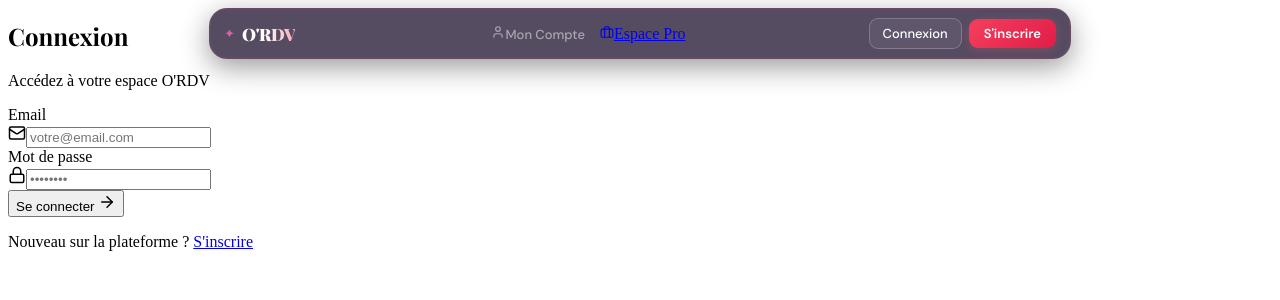
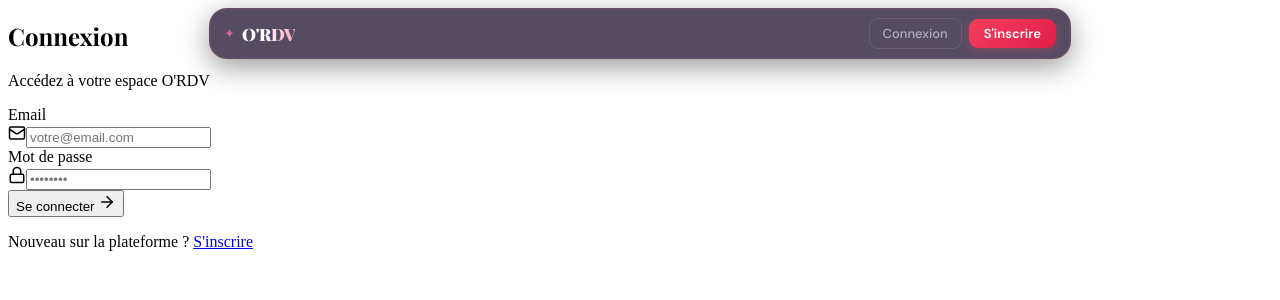
Before and after one commit to bsandoz79/O-RDV, a React (Create React App) app in the folder frontend/: page /login in a window 1280 px wide. Shown: the top 300 px of the page. Built offline with nearby package versions, Linux system fonts and the light colour scheme.

Commit message:
feat: config base de données ordv_db, script setup SQL et Navbar dynamique avec gestion de connexion

```diff
--- a/frontend/src/components/Navbar.jsx
+++ b/frontend/src/components/Navbar.jsx
@@ -1,6 +1,6 @@
 import { useEffect, useRef, useState } from "react";
-import { Link, useLocation } from "react-router-dom";
-import { Briefcase, User } from "lucide-react"; // Import des icônes nécessaires
+import { Link, useLocation, useNavigate } from "react-router-dom";
+import { Briefcase, User, LogOut, ShieldCheck } from "lucide-react";
 
 export function ScrollToTop() {
   const [show, setShow] = useState(false);
@@ -29,11 +29,44 @@ export function ScrollToTop() {
 
 export default function Navbar() {
   const location = useLocation();
+  const navigate = useNavigate();
   const [visible, setVisible] = useState(true);
   const lastScrollY = useRef(0);
 
-  // ─── SIMULATION D'AUTHENTIFICATION ─────────────────────────────────────────
-  const isAdmin = false;
+  // ─── ÉTAT D'AUTHENTIFICATION RÉACTIF ──────────────────────────────────────
+  // On initialise l'état directement en lisant le localStorage
+  const [user, setUser] = useState(() => {
+    const saved = localStorage.getItem("user");
+    return saved ? JSON.parse(saved) : null;
+  });
+
+  useEffect(() => {
+    const syncAuth = () => {
+      const saved = localStorage.getItem("user");
+      setUser(saved ? JSON.parse(saved) : null);
+    };
+
+    // Écoute l'événement personnalisé déclenché par Login.jsx
+    window.addEventListener("authChange", syncAuth);
+    // Écoute les changements provenant d'autres onglets
+    window.addEventListener("storage", syncAuth);
+
+    // Force la synchronisation à chaque changement de route
+    syncAuth();
+
+    return () => {
+      window.removeEventListener("authChange", syncAuth);
+      window.removeEventListener("storage", syncAuth);
+    };
+  }, [location]);
+
+  const handleLogout = () => {
+    localStorage.clear();
+    // On informe immédiatement les autres composants du changement
+    window.dispatchEvent(new Event("authChange"));
+    setUser(null);
+    navigate("/");
+  };
   // ───────────────────────────────────────────────────────────────────────────
 
   useEffect(() => {
@@ -61,10 +94,10 @@ export default function Navbar() {
           <span className="app-navbar__logo-text">O'RDV</span>
         </Link>
 
-        {/* Liens de navigation centraux */}
+        {/* Liens centraux */}
         <nav className="app-navbar__links flex items-center gap-2">
 
-          {/* Nouveau : Lien Mon Compte (User) */}
+          {user && (
             <Link
               to="/account"
               className={`app-navbar__link flex items-center gap-1.5 ${location.pathname === "/account" ? "app-navbar__link--active" : ""}`}
@@ -72,42 +105,48 @@ export default function Navbar() {
               <User size={14} />
               Mon Compte
             </Link>
+          )}
 
-          {/* L'Espace Pro - Version "Mise en avant" pour ne plus être fade */}
+          {(user?.role === "pro" || user?.role === "admin") && (
             <Link
               to="/dashboard"
-            className={`flex items-center gap-1.5 px-3 py-1.5 rounded-xl font-medium text-sm transition-all duration-300 border ${
+              className={`flex items-center gap-1.5 px-3 py-1.5 rounded-xl font-medium text-sm border transition-all ${
                 location.pathname === "/dashboard"
                   ? "bg-rose-500/20 border-rose-500/30 text-rose-300"
-                : "bg-white/5 border-white/10 text-white/80 hover:bg-white/10 hover:border-white/20 hover:text-white"
+                  : "bg-white/5 border-white/10 text-white/80 hover:bg-white/10"
               }`}
             >
-            <Briefcase size={14} className={location.pathname === "/dashboard" ? "text-rose-400" : "text-slate-400"} />
+              <Briefcase size={14} />
               Espace Pro
             </Link>
+          )}
 
-          {/* Le lien Admin (Conditionnel) */}
-          {isAdmin && (
+          {user?.role === "admin" && (
             <Link
               to="/admin"
-              className={`app-navbar__link font-bold text-rose-400 ${location.pathname === "/admin" ? "app-navbar__link--active" : ""}`}
+              className={`app-navbar__link font-bold text-rose-400 flex items-center gap-1.5 ${location.pathname === "/admin" ? "app-navbar__link--active" : ""}`}
             >
-              Panel Admin
+              <ShieldCheck size={14} />
+              Admin
             </Link>
           )}
         </nav>
 
         {/* Boutons d'authentification */}
         <div className="app-navbar__auth">
-          <Link
-            to="/login"
-            className={`app-navbar__btn-ghost ${location.pathname === "/login" ? "app-navbar__btn-ghost--active" : ""}`}
+          {user ? (
+            <button
+              onClick={handleLogout}
+              className="app-navbar__btn-ghost flex items-center gap-2 text-rose-400 hover:text-rose-300 transition-all"
             >
-            Connexion
-          </Link>
-          <Link to="/register" className="app-navbar__btn-cta">
-            S'inscrire
-          </Link>
+              <LogOut size={16} /> Déconnexion
+            </button>
+          ) : (
+            <>
+              <Link to="/login" className="app-navbar__btn-ghost">Connexion</Link>
+              <Link to="/register" className="app-navbar__btn-cta">S'inscrire</Link>
+            </>
+          )}
         </div>
       </div>
     </header>
--- a/frontend/src/pages/auth/Login.jsx
+++ b/frontend/src/pages/auth/Login.jsx
@@ -30,6 +30,8 @@ export default function Login() {
         // 2. Succès : On stocke le Token JWT et les infos utilisateur
         localStorage.setItem("token", data.token);
         localStorage.setItem("user", JSON.stringify(data.user));
+
+        window.dispatchEvent(new Event("authChange")); // Pour synchroniser l'état d'auth dans toute l'app
 
         // 3. Redirection dynamique selon le rôle stocké en base [cite: 12, 13, 17]
         const role = data.user.role;
```
Also changed, not shown: frontend/src/components/ProtectedRoute.jsx (added, +18 -0 lines), 1 other file (tests, documents, lock files or other folders). Lines whose indentation alone changed are shown as unchanged.
